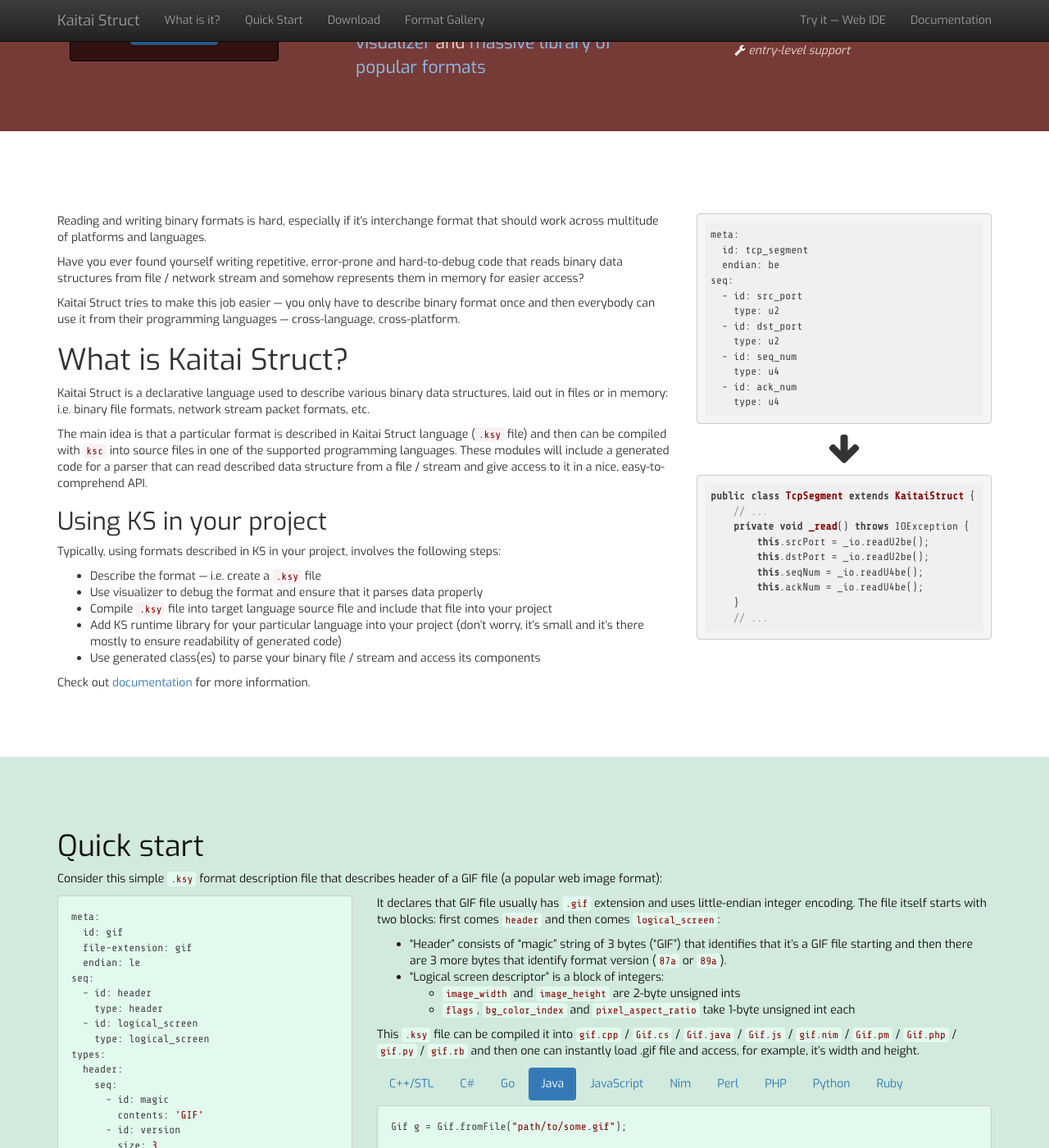
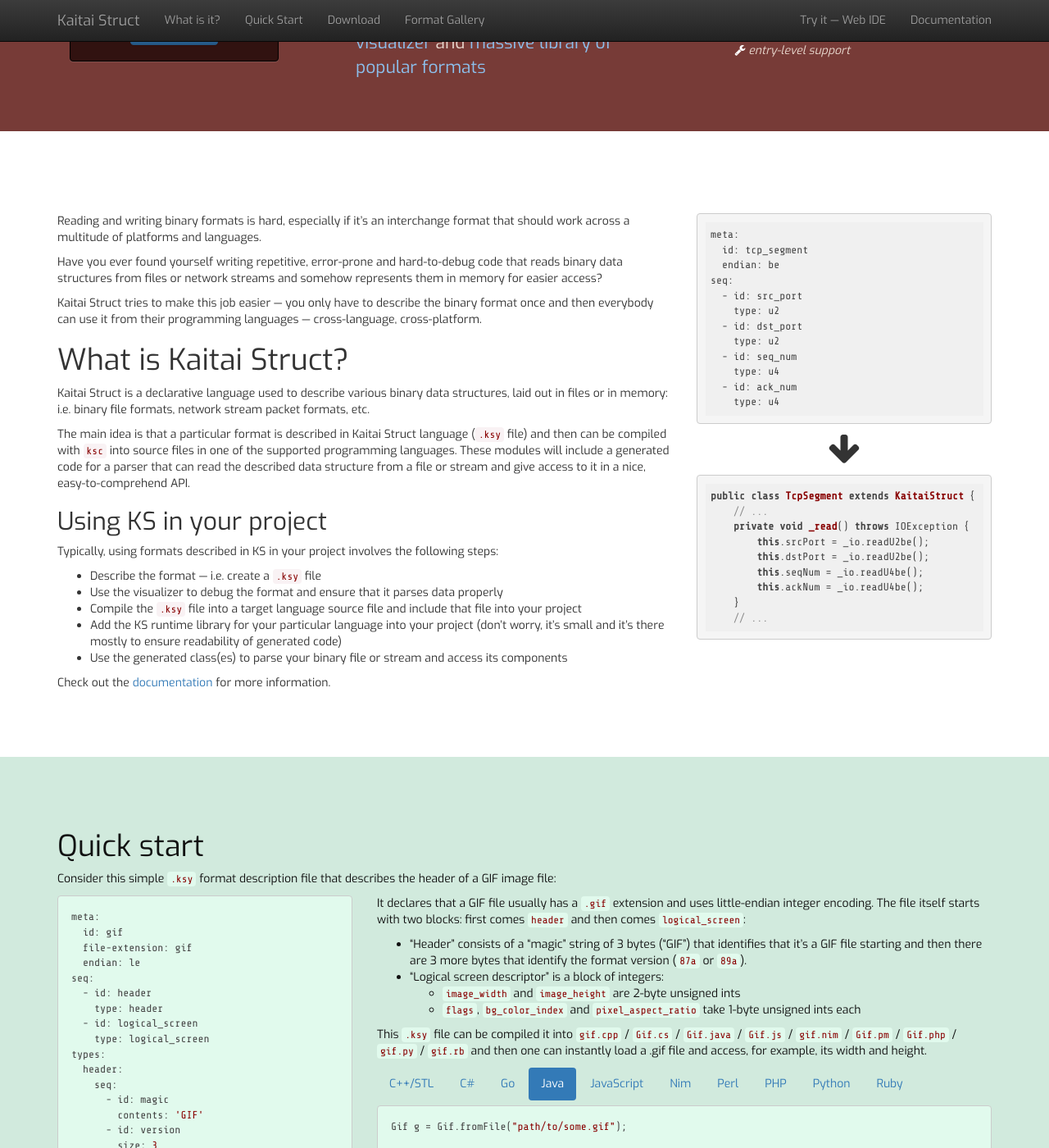
Before and after one commit to kaitai-io/kaitai-io.github.io, a Jekyll site: the page built from index.md, in a window 1280 px wide and 1400 px high, scrolled down 490 px. Shown: the whole window at 82% size. Built offline with Jekyll 4.4.1, drawn with Linux system fonts in a browser that asks for light colours; nearby versions of some CDN libraries; some of the changed text lies outside the part shown.

Commit message:
Updated grammar etc. in index.md
Updated grammar and spelling, and also other changes like Mac OS X to macOS, and simplifying explanation of what a GIF is!

```diff
--- a/index.md
+++ b/index.md
@@ -85,16 +85,16 @@
     <div class="row">
       <div class="col-sm-8">
         <p>Reading and writing binary formats is hard, especially if
-          it's interchange format that should work across multitude of
+          it’s an interchange format that should work across a multitude of
           platforms and languages.
         </p>
         <p>Have you ever found yourself writing repetitive,
           error-prone and hard-to-debug code that reads binary data structures
-          from file / network stream and somehow represents them in memory for
+          from files or network streams and somehow represents them in memory for
           easier access?
         </p>
         <p>Kaitai Struct tries to make this job easier — you only have to
-          describe binary format once and then everybody can use it from their
+          describe the binary format once and then everybody can use it from their
           programming languages — cross-language, cross-platform.
         </p>
         <h1>What is Kaitai Struct?</h1>
@@ -106,28 +106,28 @@
           Struct language (<code>.ksy</code> file) and then can be compiled with
           <code>ksc</code> into source files in one of the supported programming
           languages. These modules will include a generated code for a parser
-          that can read described data structure from a file / stream and give
+          that can read the described data structure from a file or stream and give
           access to it in a nice, easy-to-comprehend API.
         </p>
         <h2 id="using-ks-in-your-project">Using KS in your project</h2>
-        <p>Typically, using formats described in KS in your project, involves the
+        <p>Typically, using formats described in KS in your project involves the
           following steps:
         </p>
         <ul>
           <li>Describe the format — i.e. create a <code>.ksy</code> file</li>
-          <li>Use visualizer to debug the format and ensure that it parses data properly</li>
-          <li>Compile <code>.ksy</code> file into target language source file and include
+          <li>Use the visualizer to debug the format and ensure that it parses data properly</li>
+          <li>Compile the <code>.ksy</code> file into a target language source file and include
             that file into your project
           </li>
-          <li>Add KS runtime library for your particular language into your
+          <li>Add the KS runtime library for your particular language into your
             project (don’t worry, it’s small and it’s there mostly to ensure
             readability of generated code)
           </li>
-          <li>Use generated class(es) to parse your binary file / stream and
+          <li>Use the generated class(es) to parse your binary file or stream and
             access its components
           </li>
         </ul>
-        <p>Check out <a href="//doc.kaitai.io/">documentation</a> for more information.</p>
+        <p>Check out the <a href="//doc.kaitai.io/">documentation</a> for more information.</p>
       </div>
       <div class="col-sm-4">
         <pre><code class="yaml">meta:
@@ -160,7 +160,7 @@
   <div class="container">
   <h1>Quick start</h1>
   <p>Consider this simple <code>.ksy</code> format description file that
-    describes header of a GIF file (a popular web image format):
+    describes the header of a GIF image file:
   </p>
   <div class="row">
     <div class="col-sm-4">
@@ -194,21 +194,21 @@
         type: u1</code></pre>
     </div>
     <div class="col-sm-8">
-      <p>It declares that GIF file usually has <code>.gif</code> extension and uses
+      <p>It declares that a GIF file usually has a <code>.gif</code> extension and uses
         little-endian integer encoding. The file itself starts with two
         blocks: first comes <code>header</code> and then comes <code>logical_screen</code>:
       </p>
       <ul>
-        <li>“Header” consists of “magic” string of 3 bytes (“GIF”) that
+        <li>“Header” consists of a “magic” string of 3 bytes (“GIF”) that
           identifies that it’s a GIF file starting and then there are 3 more
-          bytes that identify format version (<code>87a</code> or <code>89a</code>).
+          bytes that identify the format version (<code>87a</code> or <code>89a</code>).
         </li>
         <li>
           “Logical screen descriptor” is a block of integers:
           <ul>
             <li><code>image_width</code> and <code>image_height</code> are 2-byte unsigned ints</li>
             <li><code>flags</code>, <code>bg_color_index</code> and <code>pixel_aspect_ratio</code> take 1-byte
-              unsigned int each
+              unsigned ints each
             </li>
           </ul>
         </li>
@@ -217,7 +217,7 @@
         into <code>gif.cpp</code> / <code>Gif.cs</code> / <code>Gif.java</code>
         / <code>Gif.js</code> / <code>gif.nim</code> / <code>Gif.pm</code>
         / <code>Gif.php</code> / <code>gif.py</code> / <code>gif.rb</code> and
-        then one can instantly load .gif file and access, for example, it’s
+        then one can instantly load a .gif file and access, for example, its
         width and height.
       </p>
       <ul class="nav nav-pills" role="tablist">
@@ -297,8 +297,8 @@
 puts "width = #{g.logical_screen.image_width}"
 puts "height = #{g.logical_screen.image_height}"</code></pre>
         </div>
-        Of course, this example shows only very limited subset of what Kaitai
-        Struct can do. Please refer to <a href="//doc.kaitai.io/">documentation</a> for more
+        Of course, this example shows only a very limited subset of what Kaitai
+        Struct can do. Please refer to the <a href="//doc.kaitai.io/">documentation</a> for more
         insights.
       </div>
     </div>
@@ -360,7 +360,7 @@
       <div role="tabpanel" class="tab-pane" id="download-windows">
         <div class="row">
           <div class="col-sm-9">
-            <p>Windows versions are avalable as MSI format installer. If you want a portable version that requires no installation, download our universal .zip build instead.</p>
+            <p>Windows versions are available as an MSI format installer. If you want a portable version that requires no installation, download our universal .zip build instead.</p>
             <p><a class="btn btn-success" href="https://dl.bintray.com/kaitai-io/universal/0.9/kaitai-struct-compiler.msi"><i class="fa fa-download"></i> Download</a> — stable v0.9, 9.8 MiB</p>
             <p><a class="btn btn-default" href="https://ci.appveyor.com/project/kaitai-io/kaitai-struct/build/artifacts"><i class="fa fa-download"></i> Download</a> — latest development (unstable) build</p>
           </div>
@@ -398,10 +398,10 @@
       <div role="tabpanel" class="tab-pane" id="download-source">
         <div class="row">
           <div class="col-sm-9">
-            <p>If you prefer to build your tools from source, or just want to see how KS works, the easiest way to check out whole project is to download main (umbrella) project repository that already includes all other parts as sub-modules. Use:</p>
+            <p>If you prefer to build your tools from source, or just want to see how KS works, the easiest way to check out the whole project is to download the main (umbrella) repository that already includes all other parts as sub-modules. Use:</p>
             <pre>git clone --recursive https://github.com/kaitai-io/kaitai_struct.git</pre>
             <p>Note the <code>--recursive</code> option.</p>
-            <p>Alternatively, one can check out individual sub-projects that consitute Kaitai Struct suite. See <a href="https://github.com/kaitai-io/kaitai_struct">GitHub project page</a> for details.</p>
+            <p>Alternatively, one can check out individual sub-projects that consitute the Kaitai Struct suite. See the <a href="https://github.com/kaitai-io/kaitai_struct">GitHub project page</a> for details.</p>
           </div>
           <div class="col-sm-3">
             <h4>Requirements</h4>
```
Also changed, not shown: other parts of index.md (+6 -7 lines).
